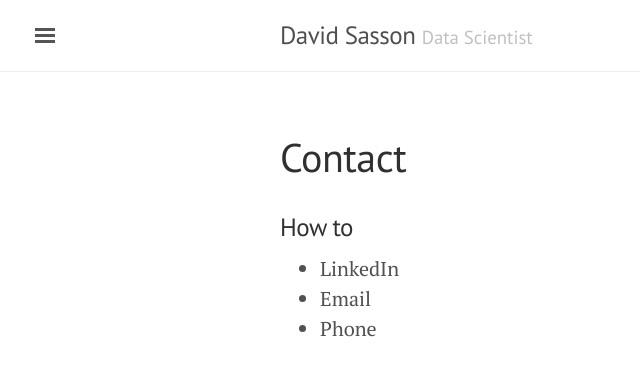
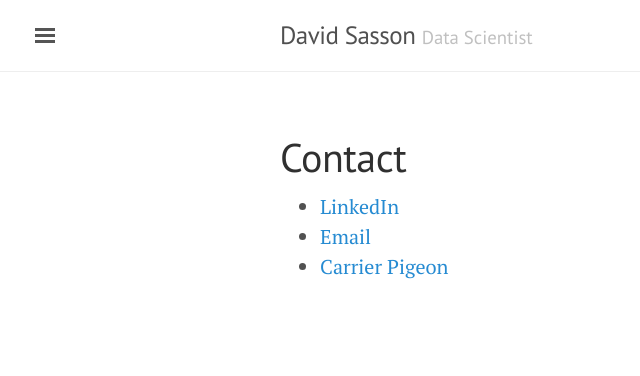
Before and after one commit to dsasson48/dsasson48.github.io, a Jekyll site: the page built from contact.md, in a window 1280 px wide. Shown: the top 376 px of the page, without its empty margins (0-640 px from the left). Built offline with Jekyll 4.4.1, drawn with Linux system fonts in a browser that asks for light colours.

Commit message:
contact update

```diff
--- a/_config.yml
+++ b/_config.yml
@@ -9,7 +9,7 @@ plugins: [jekyll-paginate]
 # Setup
 title:               David Sasson
 tagline:             'Data Scientist'
-description:         'Made in NYC'
+description:         'Insatiably Curious'
 url:                 dsasson48.github.io
 baseurl:             ''
 paginate:            5
--- a/contact.md
+++ b/contact.md
@@ -3,7 +3,6 @@ layout: page
 title: Contact
 ---
 
-### How to
-* LinkedIn
-* Email
-* Phone
+* [LinkedIn](https://www.linkedin.com/in/david-sasson/)
+* [Email](<mailto:dsasson@hsph.harvard.edu>)
+* [Carrier Pigeon](http://www.pigeongram.com/)
```
Also changed, not shown: projects.md (+1 -1 lines), 6 other files.
